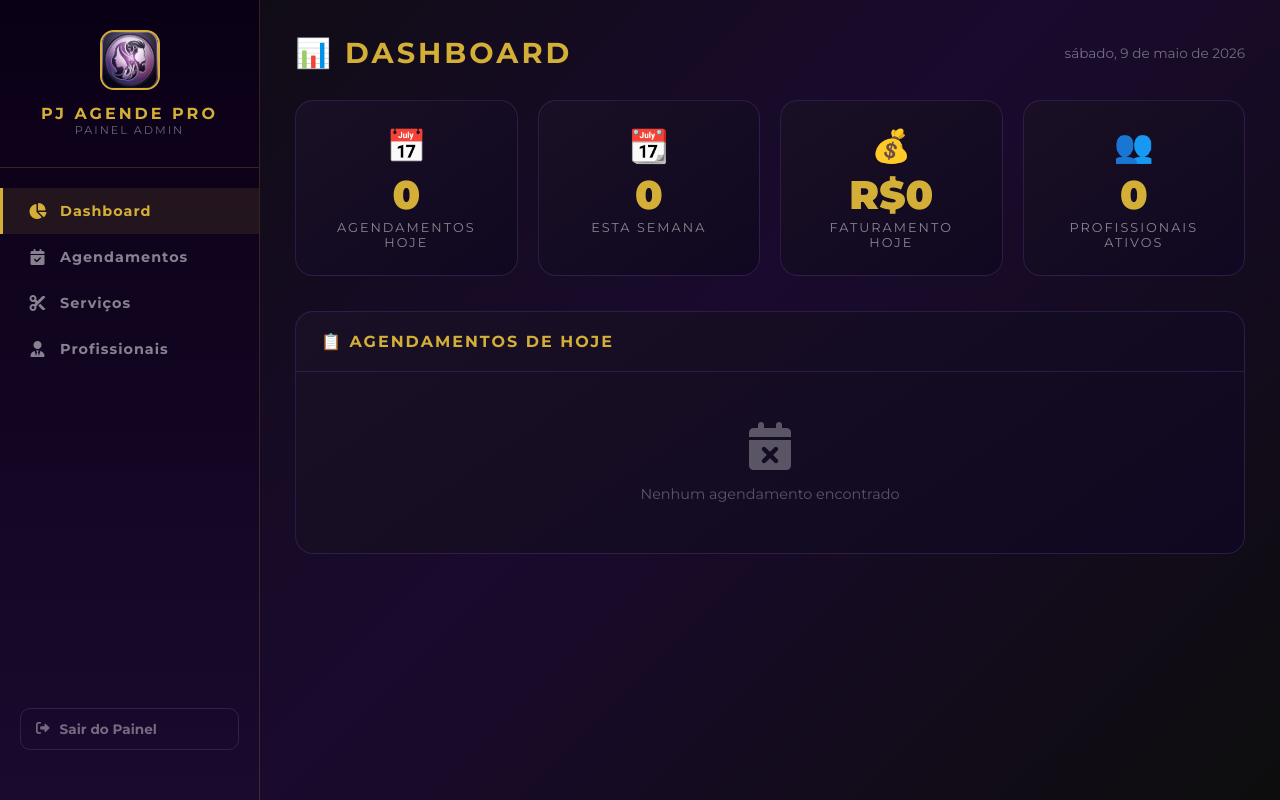
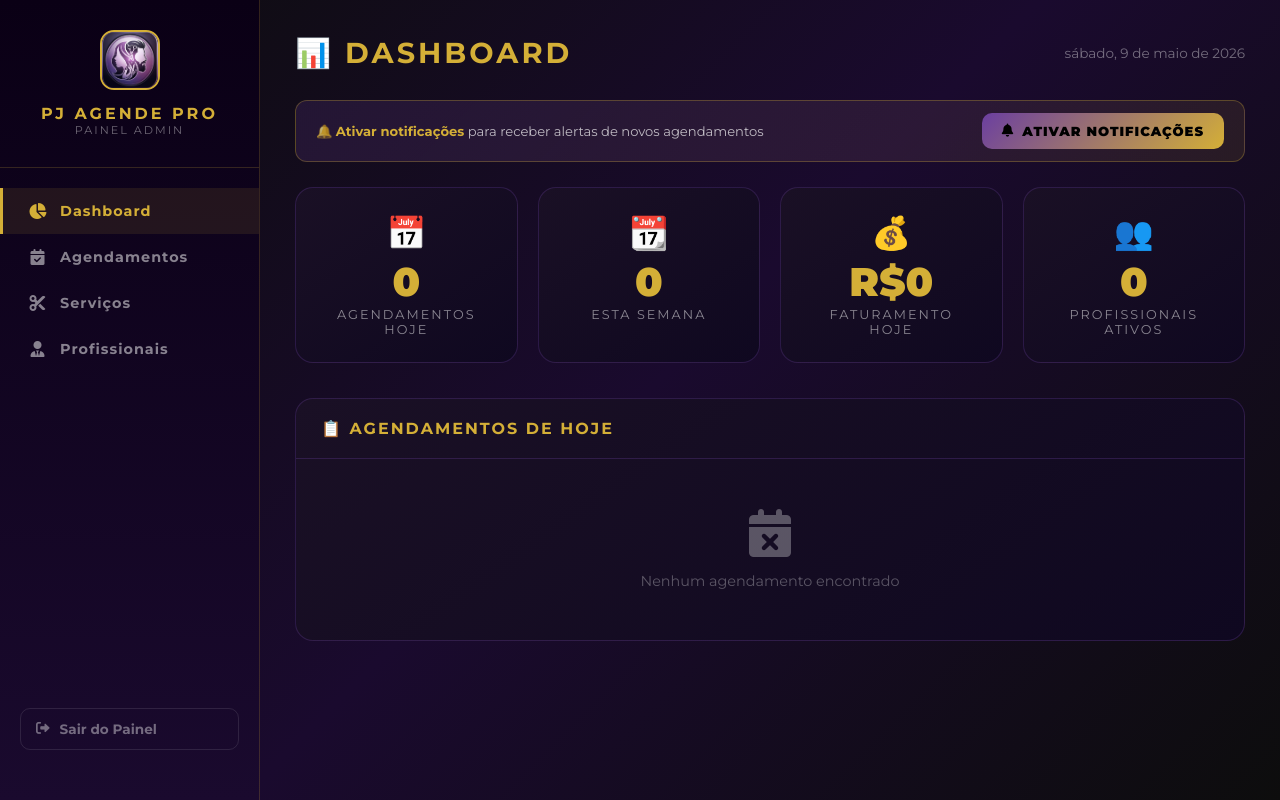
Before and after one commit to pjstudiodesign-cell/PJ_Agende_PRO, a Flask app: template templates/admin.html in a window 1280 px wide. Run offline with Flask 3, Linux system fonts and the light colour scheme; the template is opened without the code that fills it, so the values that code supplies are empty.

Commit message:
Update admin.html

```diff
--- a/templates/admin.html
+++ b/templates/admin.html
@@ -238,6 +238,31 @@
         @keyframes fadeIn  { from { opacity: 0; transform: translateY(10px); } to { opacity: 1; transform: translateY(0); } }
         @keyframes slideUp { from { opacity: 0; transform: translateY(20px); } to { opacity: 1; transform: translateY(0); } }
 
+
+        /* NOTIFICAÇÕES */
+        .notif-bar {
+            background: linear-gradient(135deg, rgba(107,63,160,0.2), rgba(212,175,55,0.1));
+            border: 1px solid rgba(212,175,55,0.3);
+            border-radius: 12px; padding: 12px 20px;
+            display: flex; align-items: center; justify-content: space-between;
+            margin-bottom: 25px; flex-wrap: wrap; gap: 10px;
+        }
+
+        .notif-bar p { color: rgba(255,255,255,0.7); font-size: 0.82rem; }
+        .notif-bar strong { color: var(--accent); }
+
+        .btn-notif {
+            background: linear-gradient(135deg, var(--purple-light), var(--accent));
+            color: black; padding: 10px 20px; border-radius: 10px; border: none;
+            font-weight: 900; cursor: pointer; font-size: 0.82rem;
+            text-transform: uppercase; letter-spacing: 1px;
+            font-family: 'Montserrat', sans-serif; transition: all 0.3s;
+            display: flex; align-items: center; gap: 8px;
+        }
+
+        .btn-notif:hover { transform: translateY(-1px); }
+        .btn-notif.ativo { background: linear-gradient(135deg, #128c3e, #25d366); color: white; }
+
         @media (max-width: 768px) {
             /* LAYOUT */
             .painel { flex-direction: column; }
@@ -390,6 +415,13 @@ async function fazerLogin() {
                 <h1>📊 DASHBOARD</h1>
                 <span style="color:rgba(255,255,255,0.4);font-size:0.85rem" id="data-hoje"></span>
             </div>
+            <div class="notif-bar" id="notif-bar">
+                <p id="notif-status">🔔 <strong>Ativar notificações</strong> para receber alertas de novos agendamentos</p>
+                <button class="btn-notif" id="btn-notif" onclick="ativarNotificacoes()">
+                    <i class="fas fa-bell"></i> ATIVAR NOTIFICAÇÕES
+                </button>
+            </div>
+
             <div class="stats-grid">
                 <div class="stat-card">
                     <div class="stat-icon">📅</div>
@@ -705,6 +737,103 @@ async function fazerLogin() {
     document.querySelectorAll('.modal-overlay').forEach(m => {
         m.addEventListener('click', e => { if (e.target === m) m.classList.remove('open'); });
     });
+
+    // =====================================================
+    // SISTEMA DE NOTIFICAÇÕES — POLLING
+    // =====================================================
+    let ultimoAgendamentoId = 0;
+    let pollingAtivo        = false;
+    let pollingInterval     = null;
+
+    async function ativarNotificacoes() {
+        if (!('Notification' in window)) {
+            alert('Seu navegador não suporta notificações.');
+            return;
+        }
+
+        const permissao = await Notification.requestPermission();
+
+        if (permissao === 'granted') {
+            pollingAtivo = true;
+            document.getElementById('btn-notif').innerHTML   = '<i class="fas fa-bell"></i> NOTIFICAÇÕES ATIVAS';
+            document.getElementById('btn-notif').classList.add('ativo');
+            document.getElementById('notif-status').innerHTML = '✅ <strong>Notificações ativas!</strong> Você receberá alertas de novos agendamentos.';
+            iniciarPolling();
+        } else {
+            alert('Permissão negada. Ative nas configurações do navegador.');
+        }
+    }
+
+    function iniciarPolling() {
+        // Pega o ID atual para não notificar agendamentos antigos
+        fetch('/admin/checar-agendamento?ultimo_id=0', { headers: H })
+            .then(r => r.json())
+            .then(d => { ultimoAgendamentoId = d.id; });
+
+        // Verifica a cada 15 segundos
+        pollingInterval = setInterval(verificarNovoAgendamento, 15000);
+    }
+
+    async function verificarNovoAgendamento() {
+        try {
+            const res  = await fetch('/admin/checar-agendamento?ultimo_id=' + ultimoAgendamentoId, { headers: H });
+            const dados = await res.json();
+
+            if (dados.novo) {
+                ultimoAgendamentoId = dados.id;
+                const d = dados.dados;
+
+                // Monta texto da notificação
+                const servicos = Array.isArray(d.servicos) ? d.servicos.join(', ') : d.servicos;
+                const [ano, mes, dia] = (d.data || '').split('-');
+                const dataFmt = dia ? dia+'/'+mes+'/'+ano : d.data;
+
+                const notif = new Notification('🗓️ NOVO AGENDAMENTO!', {
+                    body: `👤 ${d.cliente}\n💼 ${d.profissional}\n📅 ${dataFmt} às ${(d.horario||'').substring(0,5)}\n✂️ ${servicos}\n💰 R$ ${parseFloat(d.total||0).toFixed(2).replace('.',',')}`,
+                    icon: '/static/logo.jpg',
+                    badge: '/static/logo.jpg',
+                    tag: 'agendamento-' + dados.id,
+                    requireInteraction: true
+                });
+
+                notif.onclick = () => {
+                    window.focus();
+                    notif.close();
+                    // Recarrega agendamentos
+                    carregarDashboard();
+                    irPara('agendamentos', document.getElementById('nav-agendamentos'));
+                };
+
+                // Toca som de alerta
+                try {
+                    const ctx = new AudioContext();
+                    const osc = ctx.createOscillator();
+                    const gain = ctx.createGain();
+                    osc.connect(gain);
+                    gain.connect(ctx.destination);
+                    osc.frequency.value = 880;
+                    gain.gain.setValueAtTime(0.3, ctx.currentTime);
+                    gain.gain.exponentialRampToValueAtTime(0.001, ctx.currentTime + 0.5);
+                    osc.start(ctx.currentTime);
+                    osc.stop(ctx.currentTime + 0.5);
+                } catch(e) {}
+
+                // Atualiza dashboard
+                carregarDashboard();
+            }
+        } catch(e) { console.error('Polling erro:', e); }
+    }
+
+    // Verifica se notificações já foram ativadas anteriormente
+    window.addEventListener('load', () => {
+        if ('Notification' in window && Notification.permission === 'granted') {
+            pollingAtivo = true;
+            document.getElementById('btn-notif').innerHTML   = '<i class="fas fa-bell"></i> NOTIFICAÇÕES ATIVAS';
+            document.getElementById('btn-notif').classList.add('ativo');
+            document.getElementById('notif-status').innerHTML = '✅ <strong>Notificações ativas!</strong> Você receberá alertas de novos agendamentos.';
+            iniciarPolling();
+        }
+    });
 </script>
 {% endif %}
 
```
